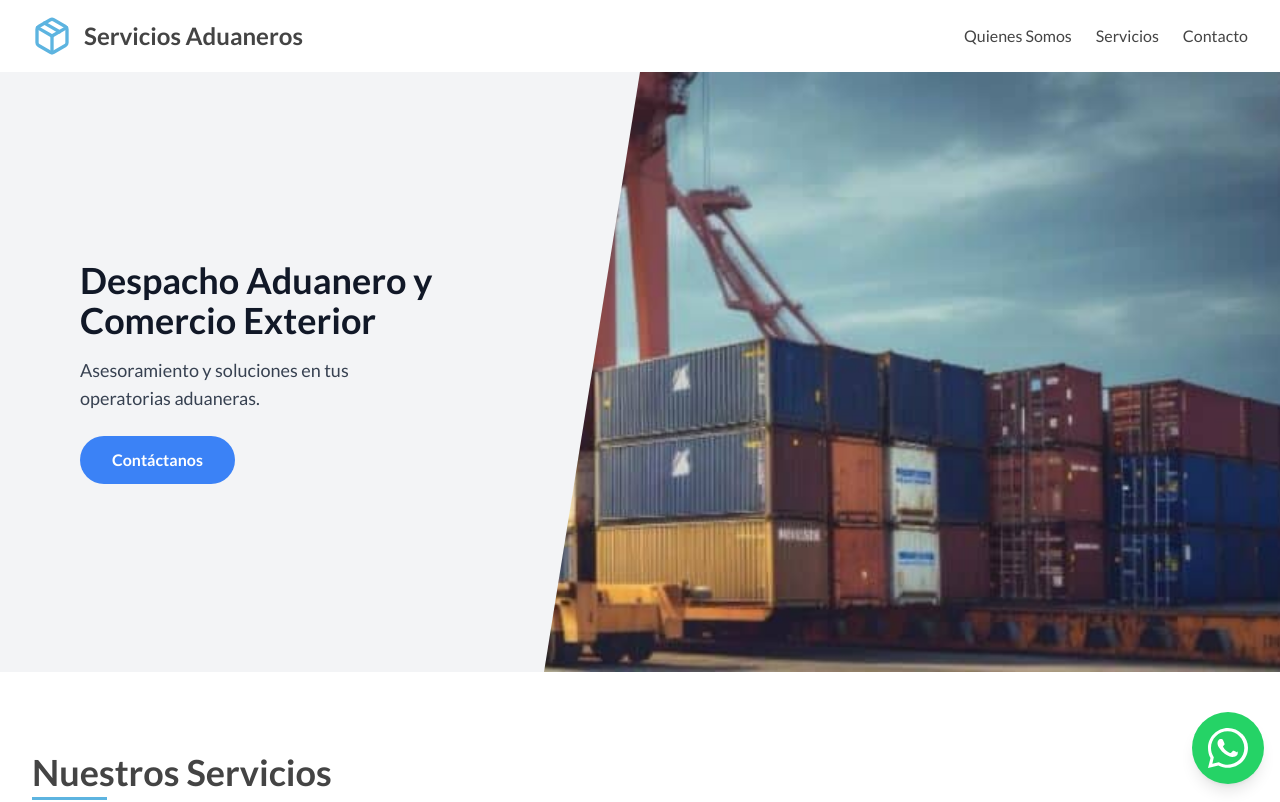
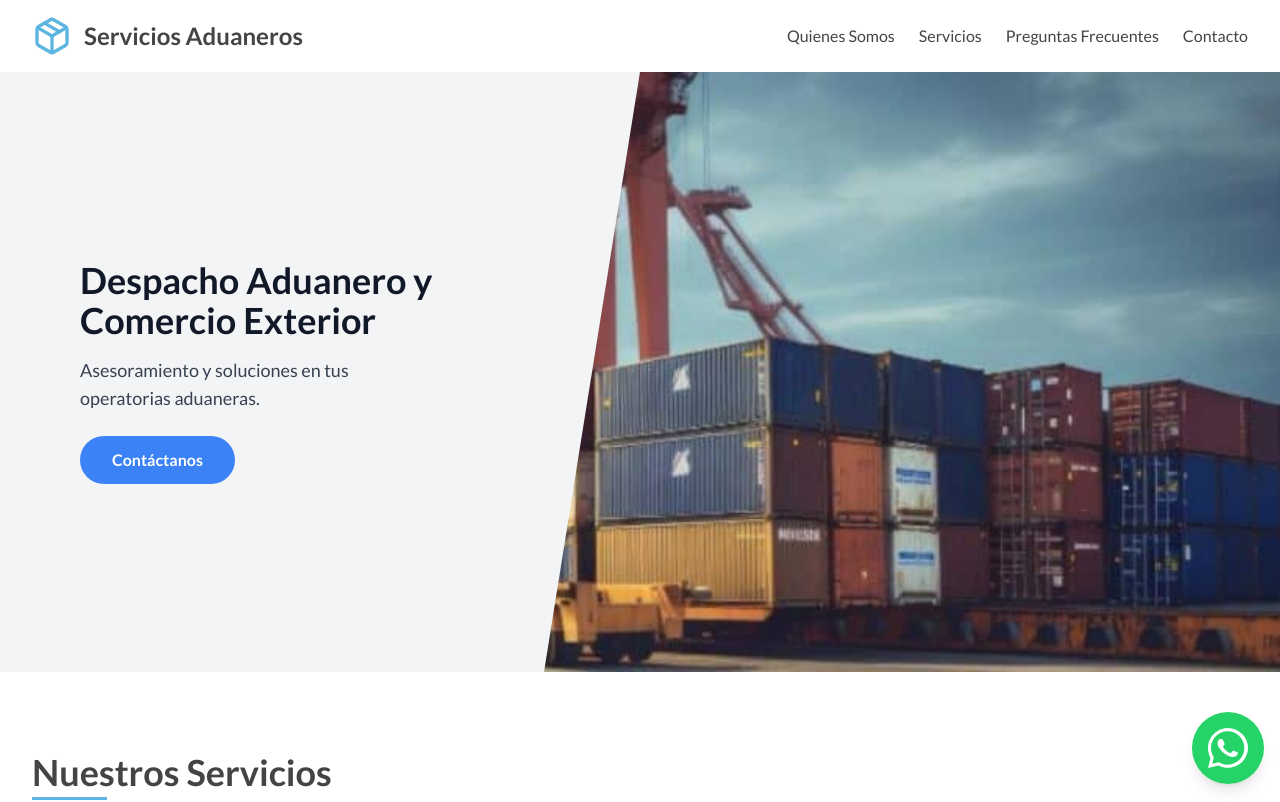
Before and after one commit to RamaBas/MR-Aduana, a React (Vite) app: page / in a window 1280 px wide. Shown: the top 802 px of the page. Built offline with nearby package versions, Linux system fonts and the light colour scheme.

Commit message:
add faq to menu

```diff
--- a/src/components/Header.tsx
+++ b/src/components/Header.tsx
@@ -19,6 +19,7 @@ const Header = () => {
           <ul className="flex space-x-6">
             <li><a href="#benefits" className="nav-link transition duration-300">Quienes Somos</a></li>
             <li><a href="#services" className="nav-link transition duration-300">Servicios</a></li>
+            <li><a href="#faq" className="nav-link transition duration-300">Preguntas Frecuentes</a></li>
             <li><a href="#contact" className="nav-link transition duration-300">Contacto</a></li>
           </ul>
         </nav>
@@ -31,6 +32,7 @@ const Header = () => {
           <ul className="flex flex-col items-center space-y-4 py-4">
             <li><a href="#benefits" className="nav-link transition duration-300" onClick={toggleMenu}>Quienes Somos</a></li>
             <li><a href="#services" className="nav-link transition duration-300" onClick={toggleMenu}>Servicios</a></li>
+            <li><a href="#faq" className="nav-link transition duration-300" onClick={toggleMenu}>Preguntas Frecuentes</a></li>
             <li><a href="#contact" className="nav-link transition duration-300" onClick={toggleMenu}>Contacto</a></li>
           </ul>
         </div>
```
